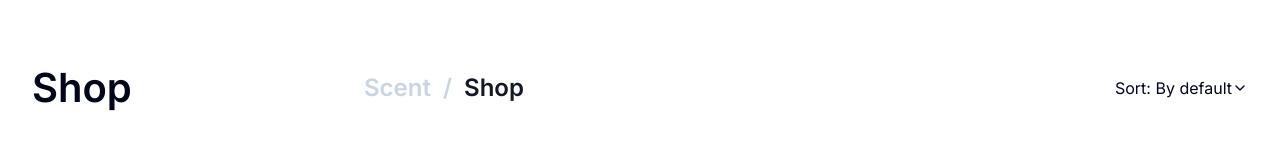
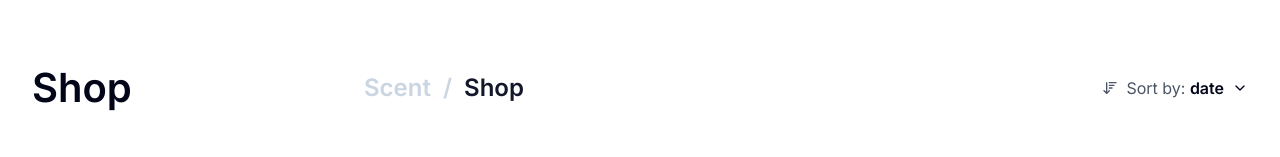
Before and after one commit to Abviol/scent, a Next.js app: page /shop in a window 1280 px wide. Shown: the part 178-335 px from the top of the page. Built offline with nearby package versions, Linux system fonts and the light colour scheme.

Commit message:
feat(shop): integrate Sorting

```diff
--- a/app/shop/page.tsx
+++ b/app/shop/page.tsx
@@ -3,10 +3,11 @@
 import { ActiveFilters } from "@/components/shop/activeFilters";
 import { ProductGrid } from "@/components/shop/productGrid";
 import { ShopSidebar } from "@/components/shop/shopSidebar";
+import Sorting from "@/components/shop/sorting";
 import Breadcrumbs, { BreadcrumbItem } from "@/components/ui/breadcrumbs";
 import { Button } from "@/components/ui/button";
 import { MOCK_SHOP_FILTERS, PRODUCTS } from "@/lib/data";
-import { FilterState, FilterTag } from "@/lib/types";
+import { FilterState, FilterTag, SortingCriteriaType, SortingOrderType, SortingType } from "@/lib/types";
 import { ChevronDown } from "lucide-react";
 import { useState } from "react";
 
@@ -34,6 +35,9 @@ export default function ShopPage({ params }: ShopPageProps) {
 		{ label: "Scent", href: "/" },
 		{ label: "Shop", href: "" },
 	];
+
+	// Sorting state
+	const [sorting, setSorting] = useState<SortingType>({ criteria: "date", order: "DESC"});
 
 	/**
 	 * Centralized Filter State
@@ -105,9 +109,7 @@ export default function ShopPage({ params }: ShopPageProps) {
 				<h1 className="text-[40px] font-semibold">Shop</h1>
 				<div className="flex flex-row justify-between items-center">
 					<Breadcrumbs items={breadcrumbsItems} />
-					<span className="inline-flex items-center">
-						Sort: By default <ChevronDown size={16} />
-					</span>
+					<Sorting criteria={sorting.criteria} order={sorting.order} onChange={(criteria, order) => setSorting({criteria, order})} />
 				</div>
 			</div>
 
```
